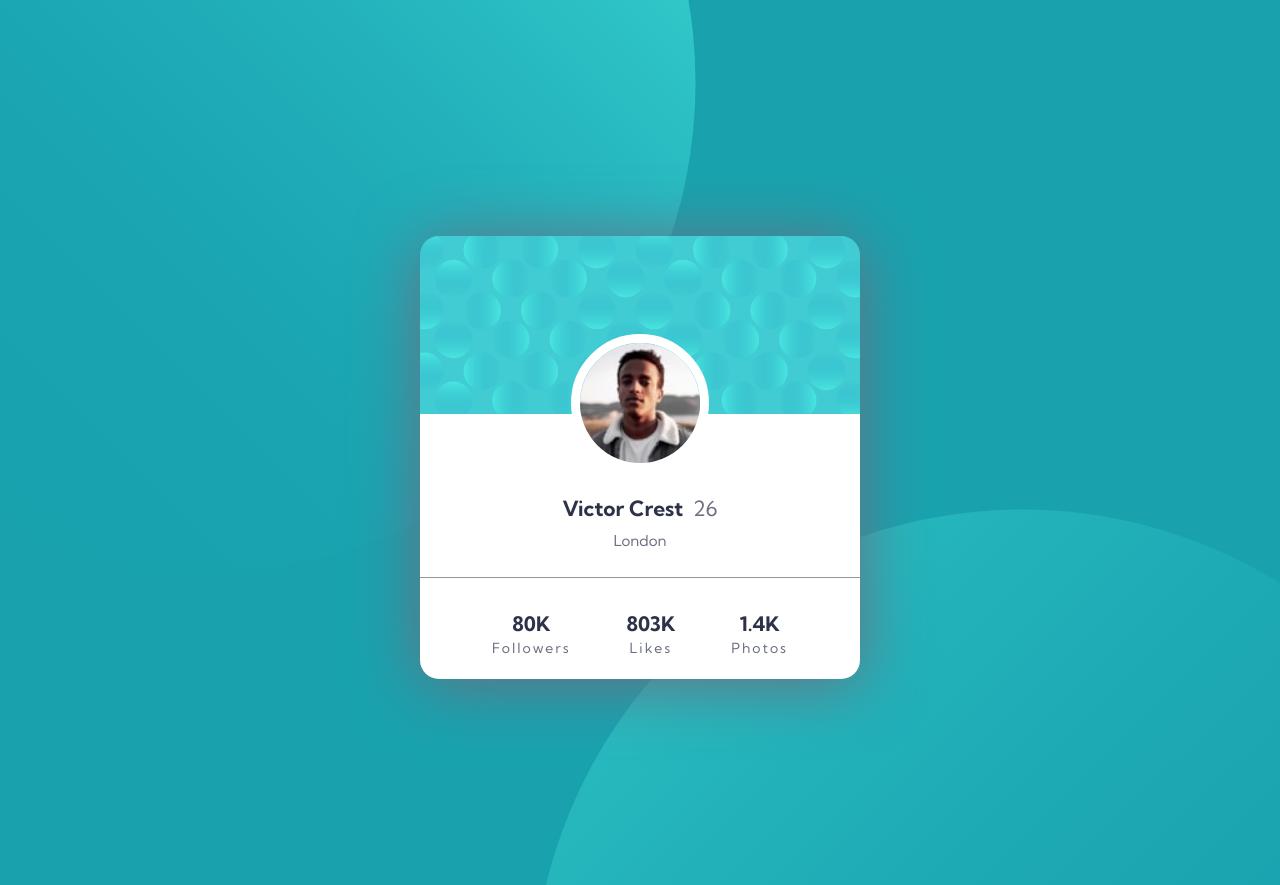
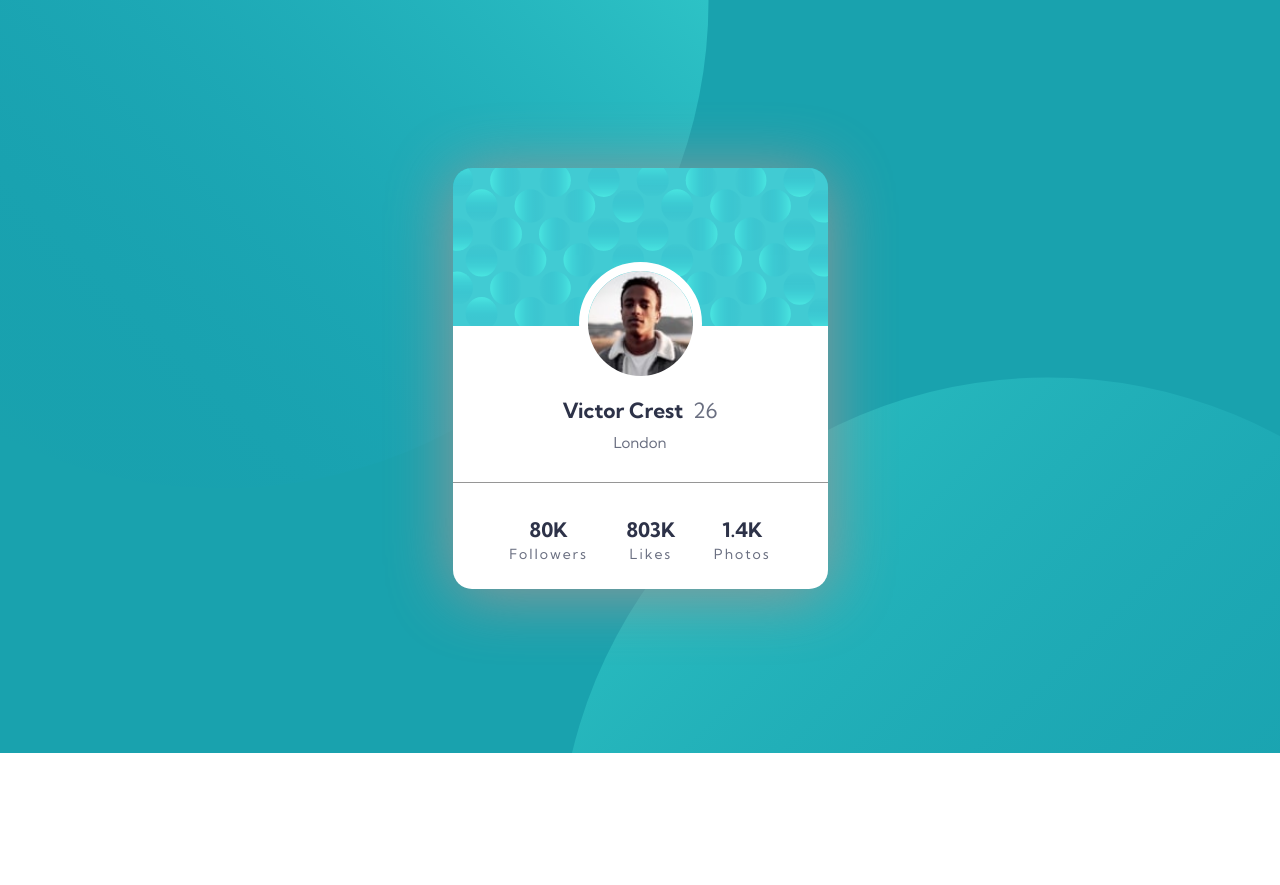
Before and after one commit to SarahHenriette/profile-card-component-main, a plain HTML site: page docs/index.html in a window 1280 px wide. After the commit the page ends 800 px from the top, so only its background shows below. Drawn offline with Linux system fonts and the light colour scheme.

Commit message:
update integration

```diff
--- a/docs/sass/style.scss
+++ b/docs/sass/style.scss
@@ -12,34 +12,34 @@ body {
         background-color: $darkCyan;
         overflow: hidden;
         position: relative;
-        height: 885px;
+        height: 753px;
         img {
             position: absolute;
         }
         .circle-top {
-            top: -46%;
-            left: -22%;
+            top: -65%;
+            left: -21%;
         }
         .circle-bottom {
-            right: -18%;
-            bottom: -68%;
+            right: -20%;
+            bottom: -80%;
         }
     }
     .main {
         background-color: #FFF;
-        width: 440px;
-        height: 443px;
+        width: 375px;
+        height: 421px;
         position: absolute;
-        top: 236px;
+        top: 168px;
         left: 0;
         right: 0;
         margin: auto;
         border-radius: 21px 21px 19px 19px;
-        box-shadow: 0px 5px 65px $darkGrayish;
+        box-shadow: 0px 5px 65px $darkGray;
         .background-main {
             background-color: $darkCyan;
             width: 100%;
-            height: 178px;
+            height: 158px;
             border-radius: 19px 19px 0 0;
             overflow: hidden;
             img {
@@ -53,12 +53,12 @@ body {
             align-items: center;
             justify-content: center;
             position: absolute;
-            top: 98px;
+            top: 94px;
             left: 0;
             right: 0;
             .contain-image-profile {
-                width: 120px;
-                height: 120px;
+                width: 105px;
+                height: 105px;
                 border-radius: 50%;
                 overflow: hidden;
                 border: 9px solid #FFF;
@@ -73,6 +73,8 @@ body {
                     line-height: 30px;
                     color: $darkGrayish;
                     font-size: 21px;
+                    margin: 10px;
+
                 }
                 p .name {
                     color: $veryDark;
@@ -86,8 +88,10 @@ body {
             }
             .hr {
                 background-color: $darkGray;
-                height: 0.1px;
+                height: 1px;
                 width: 100%;
+                margin-top: 14px;
+
             }
             .contain-infos-reseau {
                 display: flex;
```
Also changed, not shown: docs/sass/style.css, 1 other file.
